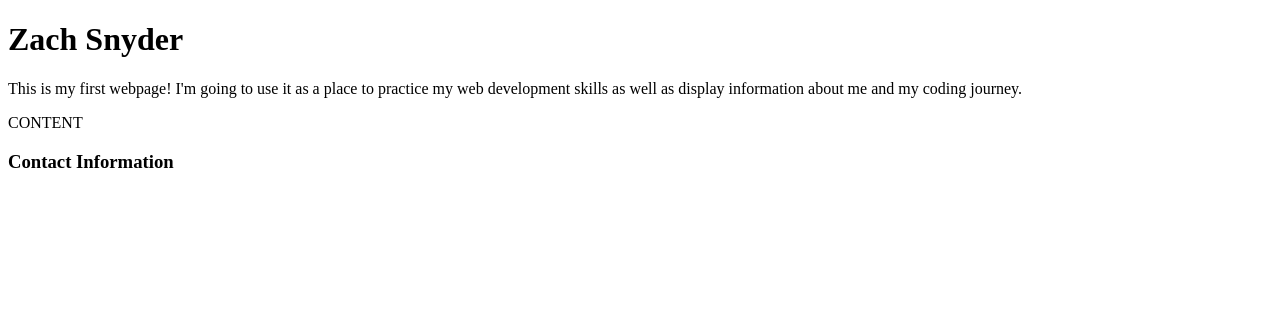
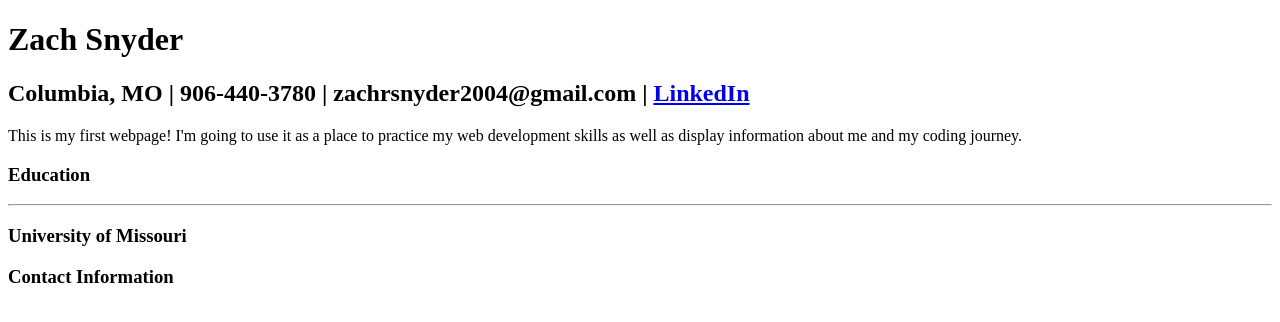
Before and after one commit to zachrsnyder/zachrsnyder.github.io, a plain HTML site: page index.html in a window 1280 px wide. Drawn offline with Linux system fonts and the light colour scheme.

Commit message:
Update index.html

```diff
--- a/index.html
+++ b/index.html
@@ -5,9 +5,19 @@
     </head>
     <header>
         <h1>Zach Snyder</h1>
+        <h2>Columbia, MO    |    906-440-3780    |    zachrsnyder2004@gmail.com    |    <a href="https://www.linkedin.com/in/zachary-snyder-51764228b/">LinkedIn</a></h2>
         <p id="description">This is my first webpage! I'm going to use it as a place to practice my web development skills as well as display information about me and my coding journey.</p>
     </header>
-    <main>CONTENT</main>
+    <main>
+        <h3><b>Education</b></h3>
+        <hr>
+        <h3><b>University of Missouri</b></h3>
+        <p style="text-align:left;">
+            <span style="float:right;">
+            </span>
+        </p>
+
+    </main>
     <footer>
         <div id="links">
             <h3>Contact Information</h3>
```
